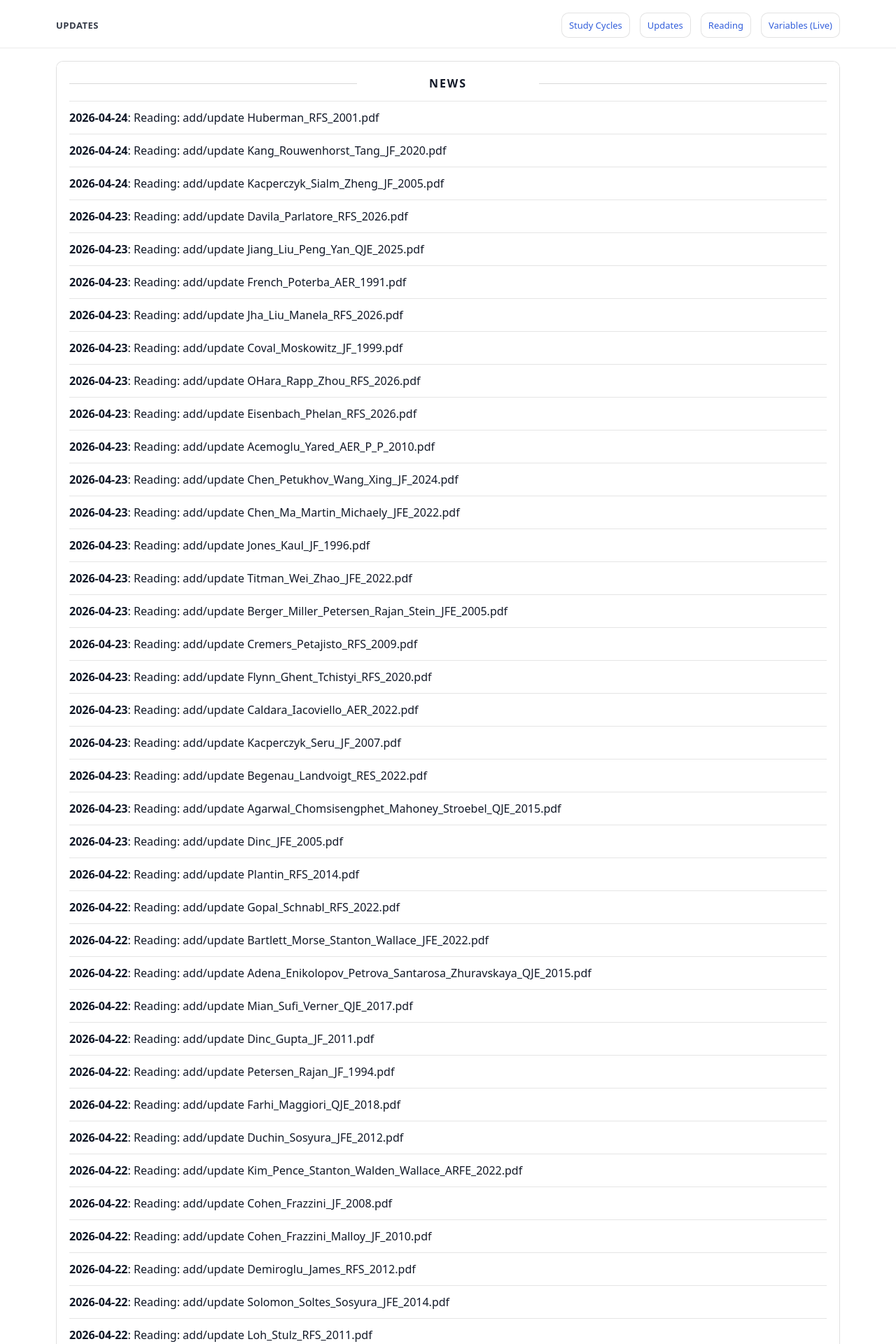
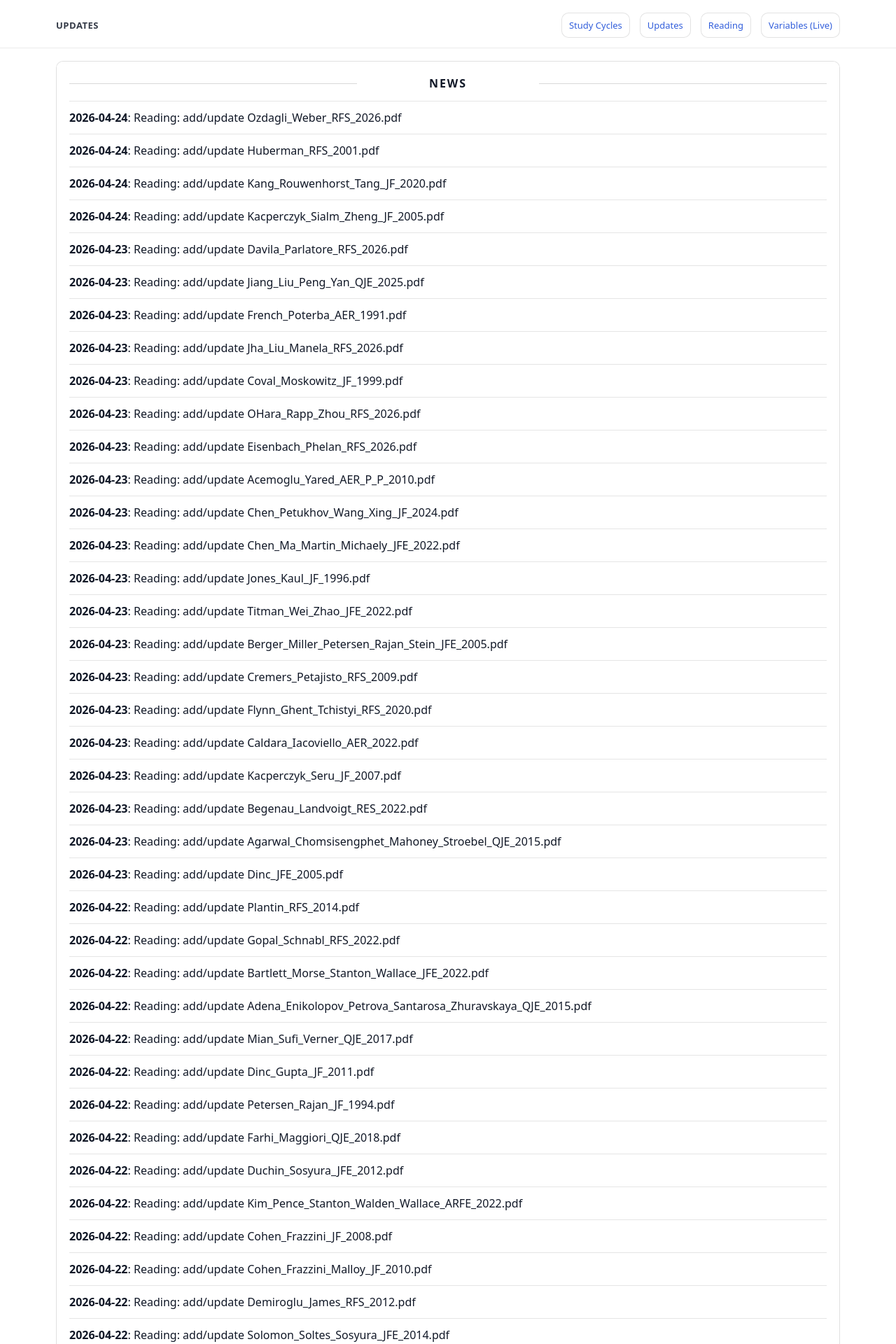
Before and after one commit to yaxinzn/study-archive, a Jekyll site: the page built from updates/index.md, in a window 1280 px wide. Shown: the top 1920 px of the page at 70% size. Built offline with Jekyll 4.4.1, drawn with Linux system fonts in a browser that asks for light colours; some of the changed text lies outside the part shown.

Commit message:
chore: update NEWS feed

```diff
--- a/_data/news.yml
+++ b/_data/news.yml
@@ -1,4 +1,7 @@
 # Auto-generated update history (sorted newest -> oldest). Do not edit manually.
+- ts: "1776981611"
+  date: "2026-04-24"
+  title: "Reading: add/update Ozdagli_Weber_RFS_2026.pdf"
 - ts: "1776981299"
   date: "2026-04-24"
   title: "Reading: add/update Huberman_RFS_2001.pdf"
```
